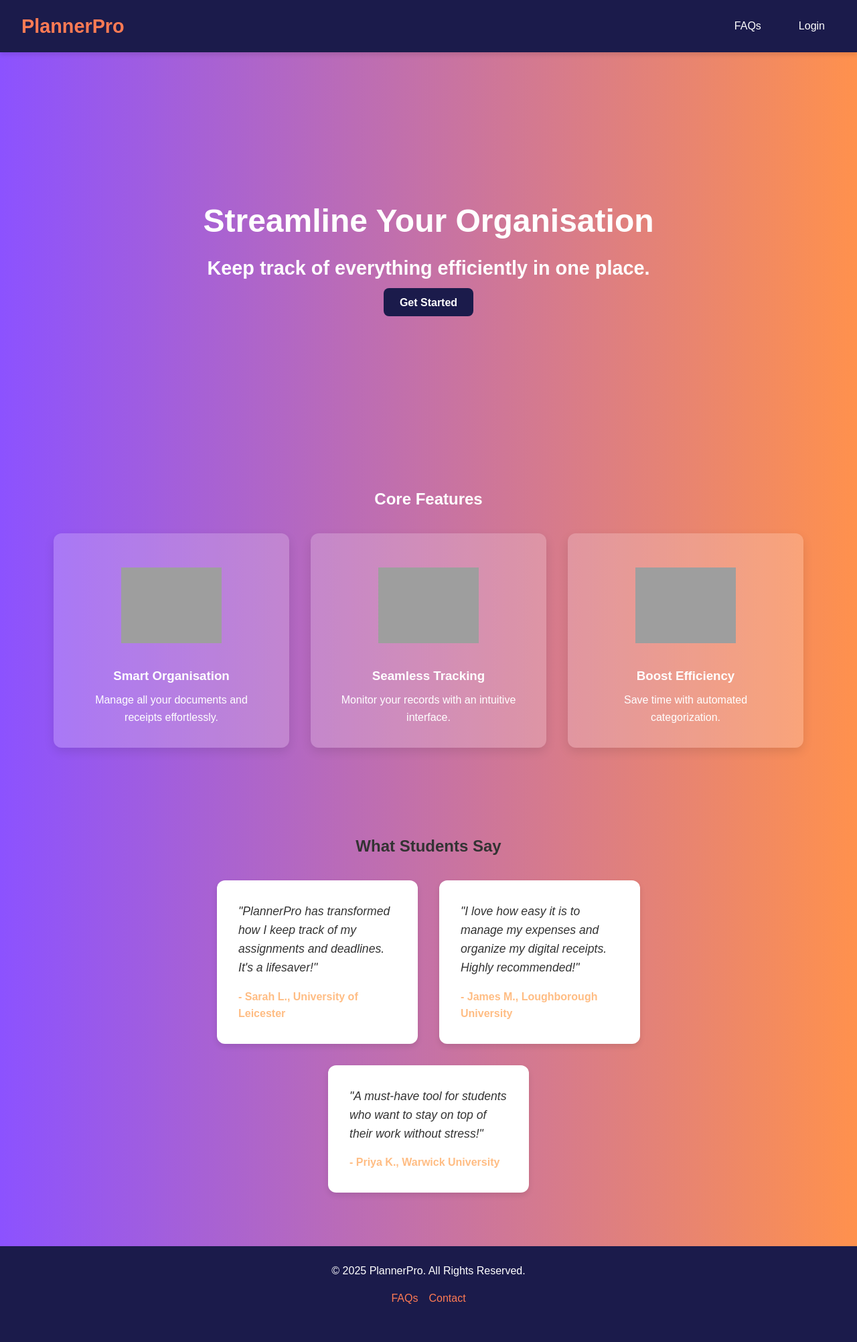
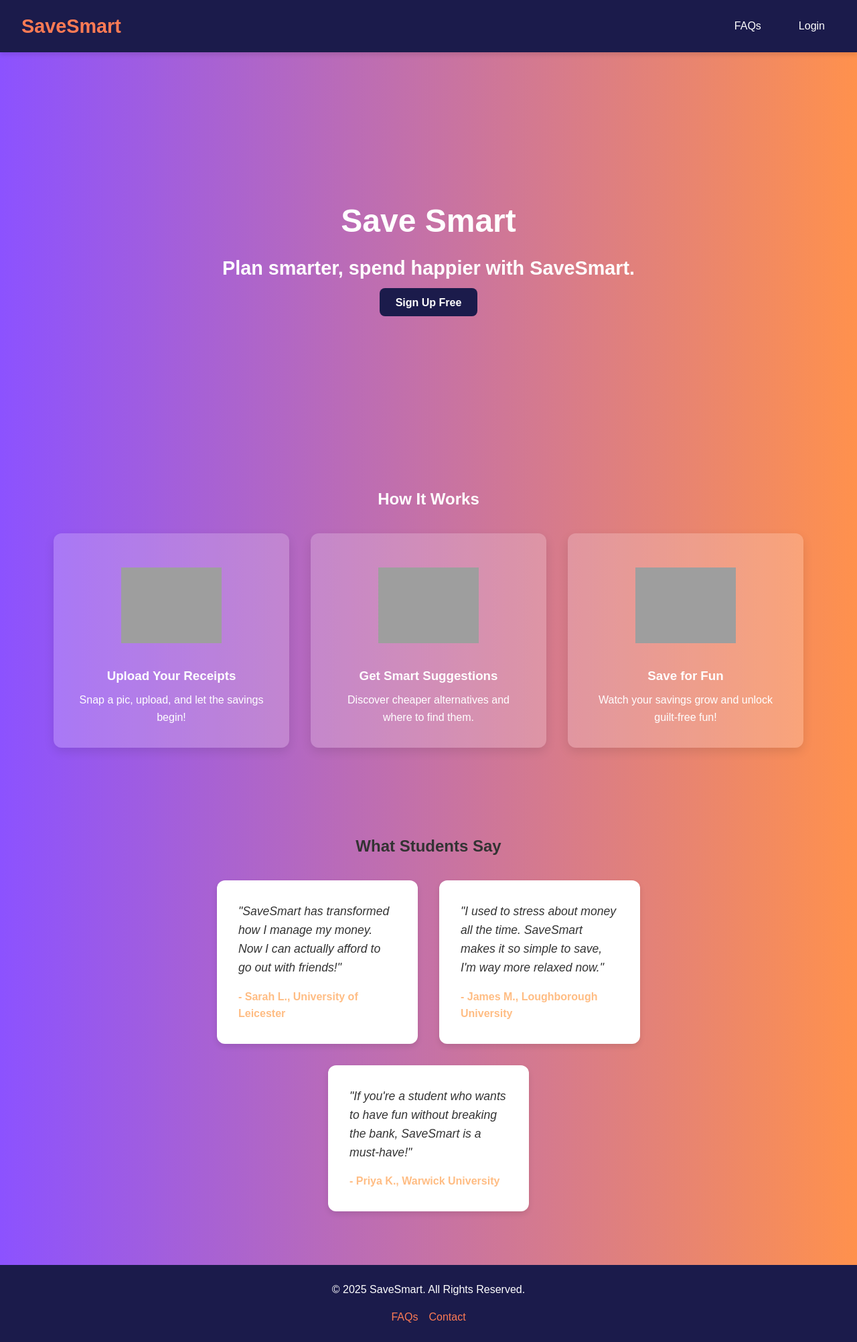
Before and after one commit to rezneac/Group6, a Python web app: template templates/index.html in a window 1280 px wide. Shown: the whole page at 67% size. Before the commit the page ends 1946 px from the top, so only its background shows below. Run offline with Jinja, Linux system fonts and the light colour scheme; the template is opened without the code that fills it, so the values that code supplies are empty; grey boxes are pictures that could not be loaded.

Commit message:
home format

```diff
--- a/templates/index.html
+++ b/templates/index.html
@@ -1,21 +1,21 @@
 <!DOCTYPE html>
 <html lang="en">
+
 <head>
     <meta charset="UTF-8">
     <meta name="viewport" content="width=device-width, initial-scale=1.0">
-    <title>PlannerPro</title>
+    <title>SaveSmart</title>
     <link rel="stylesheet" href="styles.css">
     <script src="https://code.jquery.com/jquery-3.6.0.min.js"></script>
 </head>
+
 <body>
     <header>
         <nav class="navbar">
-            <a href="index.html" class="logo">PlannerPro</a>
+            <a href="index.html" class="logo">SaveSmart</a>
             <ul class="nav-links">
                 <li><a href="faqs.html">FAQs</a></li>
                 <li><a href="login.html">Login</a></li>
-                <!-- <li><a href="receipt.html">Receipts</a></li>
-                <li><a href="cart.html" class="cart-icon">🛒</a></li> -->
             </ul>
             <div class="hamburger">☰</div>
         </nav>
@@ -24,29 +24,29 @@
     <main>
         <section class="hero">
             <div class="hero-text">
-                <h1>Streamline Your Organisation</h1>
-                <h2>Keep track of everything efficiently in one place.</h2>
-                <a href="login.html" class="cta-btn">Get Started</a>
+                <h1>Save Smart</h1>
+                <h2>Plan smarter, spend happier with SaveSmart.</h2>
+                <a href="login.html" class="cta-btn">Sign Up Free</a>
             </div>
         </section>
 
         <section class="features">
-            <h2>Core Features</h2>
+            <h2>How It Works</h2>
             <div class="features-container">
                 <div class="feature-card">
-                    <img src="images/organise.jpg" alt="Organisation">
-                    <h3>Smart Organisation</h3>
-                    <p>Manage all your documents and receipts effortlessly.</p>
+                    <img src="images/upload.jpg" alt="Upload">
+                    <h3>Upload Your Receipts</h3>
+                    <p>Snap a pic, upload, and let the savings begin!</p>
                 </div>
                 <div class="feature-card">
-                    <img src="images/track.jpg" alt="Tracking">
-                    <h3>Seamless Tracking</h3>
-                    <p>Monitor your records with an intuitive interface.</p>
+                    <img src="images/suggestions.jpg" alt="Suggestions">
+                    <h3>Get Smart Suggestions</h3>
+                    <p>Discover cheaper alternatives and where to find them.</p>
                 </div>
                 <div class="feature-card">
-                    <img src="images/efficiency.jpg" alt="Efficiency">
-                    <h3>Boost Efficiency</h3>
-                    <p>Save time with automated categorization.</p>
+                    <img src="images/save.jpg" alt="Save">
+                    <h3>Save for Fun</h3>
+                    <p>Watch your savings grow and unlock guilt-free fun!</p>
                 </div>
             </div>
         </section>
@@ -55,24 +55,26 @@
             <h2>What Students Say</h2>
             <div class="testimonial-container">
                 <div class="testimonial">
-                  <p>"PlannerPro has transformed how I keep track of my assignments and deadlines. It's a lifesaver!"</p>
+                    <p>"SaveSmart has transformed how I manage my money. Now I can actually afford to go out with
+                        friends!"</p>
                     <h4>- Sarah L., University of Leicester</h4>
                 </div>
                 <div class="testimonial">
-                  <p>"I love how easy it is to manage my expenses and organize my digital receipts. Highly recommended!"</p>
+                    <p>"I used to stress about money all the time. SaveSmart makes it so simple to save, I'm way
+                        more relaxed now."</p>
                     <h4>- James M., Loughborough University</h4>
                 </div>
                 <div class="testimonial">
-                  <p>"A must-have tool for students who want to stay on top of their work without stress!"</p>
+                    <p>"If you're a student who wants to have fun without breaking the bank, SaveSmart is a
+                        must-have!"</p>
                     <h4>- Priya K., Warwick University</h4>
                 </div>
             </div>
         </section>
     </main>
-    </main>
 
     <footer>
-        <p>&copy; 2025 PlannerPro. All Rights Reserved.</p>
+        <p>&copy; 2025 SaveSmart. All Rights Reserved.</p>
         <ul class="footer-links">
             <li><a href="faqs.html">FAQs</a></li>
             <li><a href="contact.html">Contact</a></li>
@@ -80,11 +82,12 @@
     </footer>
 
     <script>
-        $(document).ready(function(){
-            $('.hamburger').click(function(){
+        $(document).ready(function () {
+            $('.hamburger').click(function () {
                 $('.nav-links').toggleClass('active');
             });
         });
     </script>
 </body>
+
 </html>
```
Lines whose indentation alone changed are shown as unchanged.
